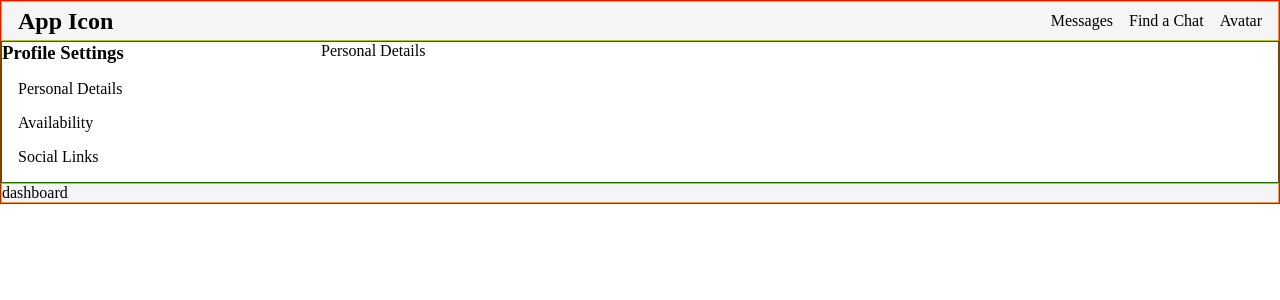
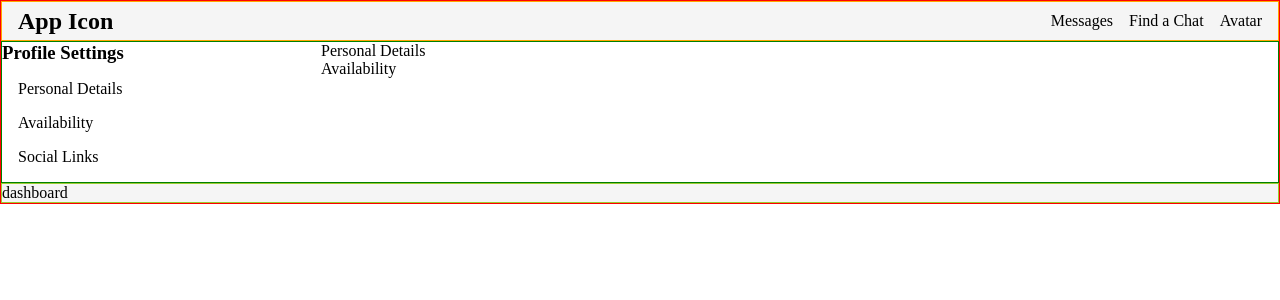
Before and after one commit to vishalicious213/coffee-chat, a React (Vite) app: page / in a window 1280 px wide. Shown: the top 300 px of the page. Built offline with nearby package versions, Linux system fonts and the light colour scheme.

Commit message:
drafted /components/features/profile-settings/availability.jsx

```diff
--- /dev/null
+++ b/src/components/features/profile-settings/availability.jsx
@@ -0,0 +1,10 @@
+import React from 'react'
+import "./profile-settings.css"
+
+const Availability = () => {
+    return (
+        <div>Availability</div>
+    )
+}
+
+export default Availability
--- a/src/components/features/profile-settings/profile-settings.jsx
+++ b/src/components/features/profile-settings/profile-settings.jsx
@@ -1,10 +1,11 @@
 import React from 'react'
 import PersonalDetails from './personal-details'
+import Availability from './availability'
 import "./profile-settings.css"
 
 const ProfileSettings = () => {
     return (
-        <section id="profile-settings" class="profile-settings">
+        <section id="profile-settings" className="profile-settings">
             <section id="profile-settings-nav" className="profile-settings-nav">
                 <h1>Profile Settings</h1>
                 <ul id="profile-menu" className="profile-menu">
@@ -13,7 +14,11 @@ const ProfileSettings = () => {
                     <li>Social Links</li>
                 </ul>
             </section>
-            <PersonalDetails />
+
+            <section id="profile-settings-tool" className="profile-settings-tool">
+                <PersonalDetails />
+                <Availability />
+            </section>
         </section>
     )
 }
```
